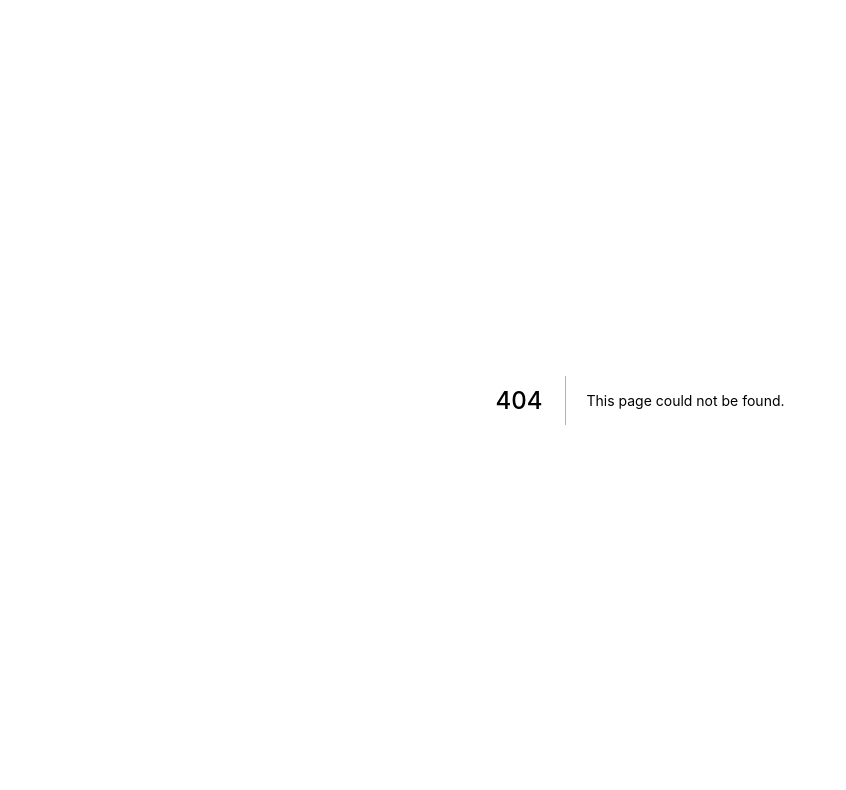
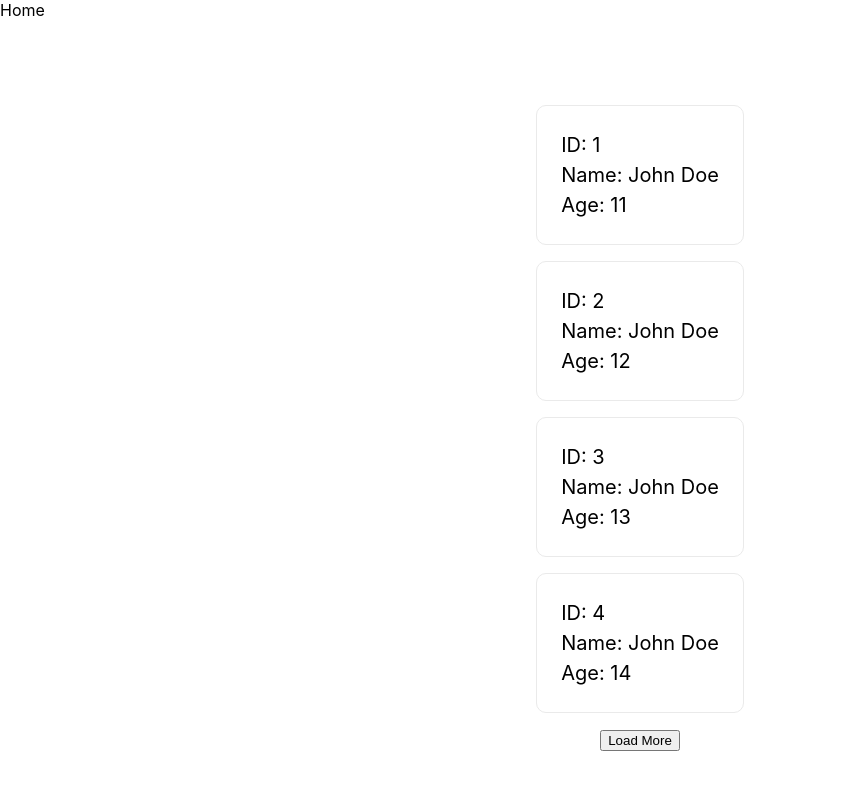
Before and after one commit to mm22dev/nextJS_react-query_typescript, a Next.js app: page /persons in a window 1280 px wide. Before the commit this address had no page. Shown: the top 790 px of the page, without its empty margins (0-846 px from the left). Built offline with nearby package versions, Linux system fonts and the light colour scheme.

Commit message:
feat(react-query): fetch data infinitively

```diff
--- /dev/null
+++ b/pages/api/persons/index.ts
@@ -0,0 +1,36 @@
+import { NextApiRequest, NextApiResponse } from 'next'
+import { IPerson } from 'lib/interfaces/IPerson'
+
+const NUM_OF_PERSONS_TO_FETCH = 4
+const TOTAL_NUM_OF_PERSONS = 10
+
+export default (req: NextApiRequest, res: NextApiResponse<IPerson[] | Error>): void => {
+  const { query } = req
+
+  const offset = parseInt(Array.isArray(query.offset) ? query.offset[0] : query.offset, 10) || 0
+  const size =
+    parseInt(Array.isArray(query.size) ? query.size[0] : query.size, 10) || NUM_OF_PERSONS_TO_FETCH
+
+  const persons =
+    offset >= TOTAL_NUM_OF_PERSONS
+      ? []
+      : Array.from(
+          {
+            length:
+              offset + 1 + NUM_OF_PERSONS_TO_FETCH > TOTAL_NUM_OF_PERSONS
+                ? TOTAL_NUM_OF_PERSONS - offset
+                : NUM_OF_PERSONS_TO_FETCH,
+          },
+          (_, index) => ({
+            id: offset + index + 1,
+            name: 'John Doe',
+            age: TOTAL_NUM_OF_PERSONS - offset + index + 1,
+          }),
+        )
+  res.status(200).json({
+    size,
+    offset,
+    count: TOTAL_NUM_OF_PERSONS,
+    persons,
+  })
+}
--- /dev/null
+++ b/pages/persons/index.tsx
@@ -0,0 +1,90 @@
+// libs
+import React, { FC } from 'react'
+import { useInfiniteQuery } from 'react-query'
+// components
+import Link from 'next/link'
+import { PersonCard } from 'components/PersonCard'
+// requests
+import { getInfinitePersons } from 'queries/persons'
+// types
+import { IInfinitePersons } from 'lib/interfaces/IPerson'
+import { UseInfiniteQueryResult, QueryFunctionContext } from 'react-query'
+// styles
+import styles from 'styles/Home.module.css'
+
+const PersonPage: FC = () => {
+  const {
+    isLoading,
+    data,
+    isFetching,
+    isFetchingNextPage,
+    fetchNextPage,
+    hasNextPage,
+    isError,
+    error,
+  }: UseInfiniteQueryResult<IInfinitePersons, Error> = useInfiniteQuery<IInfinitePersons, Error>(
+    'persons',
+    (params: QueryFunctionContext): Promise<IInfinitePersons> => {
+      // The first time this function is called, his argument has undefined pageParam
+      // each time the getNextPageParamv is called
+      const payload = { size: params?.pageParam?.size ?? 4, offset: params?.pageParam?.offset ?? 0 }
+      return getInfinitePersons(payload)
+    },
+    {
+      refetchOnMount: false,
+      refetchOnWindowFocus: false,
+      refetchOnReconnect: false,
+      retry: false,
+      getNextPageParam: (
+        lastPage: IInfinitePersons,
+      ): { size: number; offset: number } | undefined => {
+        const { count, size, offset, persons } = lastPage
+        // set hasNextPage to false if are there no more data to fetch
+        if (offset + persons.length >= count) return
+        // otherwise send the parameters to the query function to fetch the next bunch of data
+        return {
+          size: size,
+          offset: offset + 4,
+        }
+      },
+    },
+  )
+
+  if (isError) return <p>Error: {error?.message}</p>
+
+  if (isLoading)
+    return (
+      <div>
+        <p>Loading...</p>
+      </div>
+    )
+
+  return (
+    <div>
+      <header>
+        <Link href='/'>
+          <a>Home</a>
+        </Link>
+      </header>
+      <div className={styles.main}>
+        {data?.pages?.map(({ persons }, key) => (
+          <div key={key}>
+            {persons.map(({ id, age, name }) => (
+              <PersonCard id={id} name={name} age={age} key={id} />
+            ))}
+          </div>
+        ))}
+        <div>
+          {hasNextPage && (
+            <button onClick={() => fetchNextPage()} disabled={isFetchingNextPage}>
+              {isFetchingNextPage ? 'Loading more...' : 'Load More'}
+            </button>
+          )}
+        </div>
+        <div>{isFetching && !isFetchingNextPage ? 'Fetching...' : null}</div>
+      </div>
+    </div>
+  )
+}
+
+export default PersonPage
--- a/queries/persons/index.ts
+++ b/queries/persons/index.ts
@@ -1,4 +1,4 @@
-import { IPerson } from 'lib/interfaces/IPerson'
+import { IPerson, IInfinitePersons } from 'lib/interfaces/IPerson'
 
 export const getPersonById = async (id: string | string[] | undefined): Promise<IPerson> => {
   if (typeof id === 'string') {
@@ -7,3 +7,14 @@ export const getPersonById = async (id: string | string[] | undefined): Promise<
   }
   throw new Error('invalid id') // need to throw because react-query functions need to have error thrown to know its in error state
 }
+
+export const getInfinitePersons = async ({
+  size,
+  offset,
+}: {
+  size: number
+  offset: number
+}): Promise<IInfinitePersons> => {
+  const res = await fetch(`http://localhost:3000/api/persons?size=${size}&offset=${offset}`)
+  return res.json()
+}
```
Also changed, not shown: lib/interfaces/IPerson.ts (+7 -0 lines), pages/index.tsx (+9 -0 lines).
